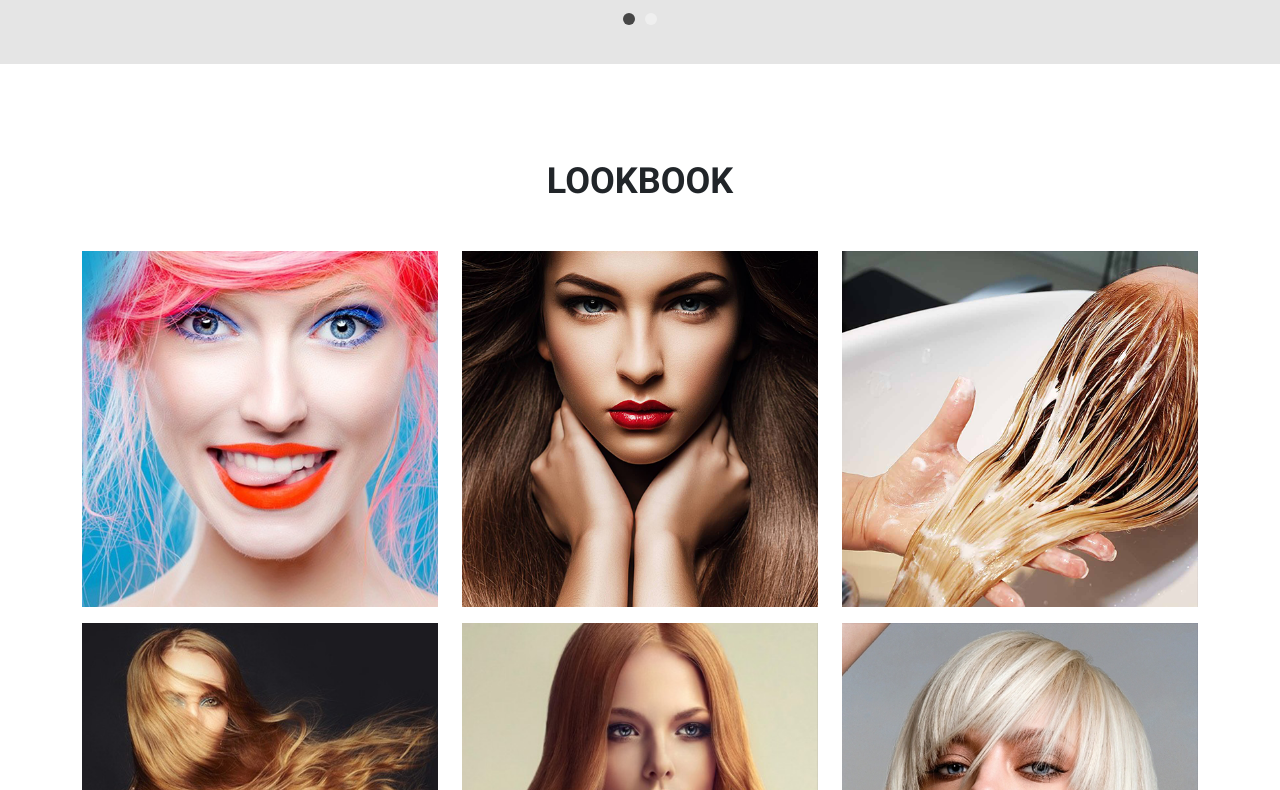
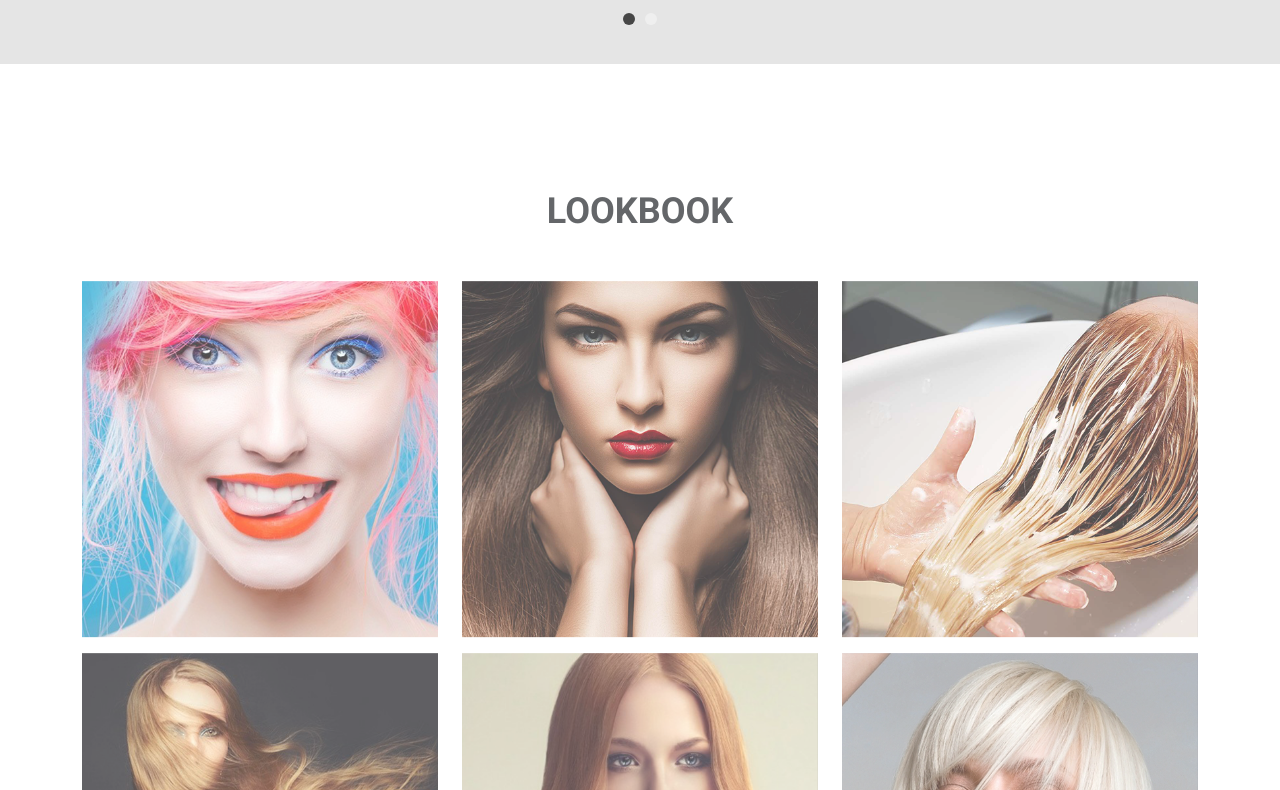
Before and after one commit to dream-diver/sensehair-web, a Next.js app: page / in a window 1280 px wide. Shown: the part 5410-6200 px from the top of the page. Built offline with nearby package versions, Linux system fonts and the light colour scheme.

Commit message:
Animation Delay Fixed

```diff
--- a/components/home/Lookbook.js
+++ b/components/home/Lookbook.js
@@ -4,7 +4,7 @@ const Lookbook = () => {
     <section id="lookbook">
       <div className="container">
         <div className="row">
-          <div className="col py-5 text-center" data-aos="fade-up" data-aos-duration="750" data-aos-delay="1500" data-aos-once="true">
+          <div className="col py-5 text-center" data-aos="fade-up" data-aos-duration="1750" data-aos-delay="2500" data-aos-once="true">
             <h1 className="h1-margin-bottom font-weight-700">LOOKBOOK</h1>
 
             <div className="row">
--- a/components/home/Review.js
+++ b/components/home/Review.js
@@ -24,13 +24,13 @@ const Review = () => {
 
   return (
     <section id="review" className="text-center py-5">
-      <h2 className="quotation" data-aos="fade-up" data-aos-duration="750" data-aos-delay="500" data-aos-once="true">
+      <h2 className="quotation" data-aos="fade-up" data-aos-duration="750" data-aos-delay="1500" data-aos-once="true">
         “WE ARE HAPPY,<br />
         IF YOU ARE HAPPY”
       </h2>
 
       <div className="bg-light w-100 pt-5 pb-4">
-        <h1 className="h1-margin-bottom font-weight-700" data-aos="fade-up" data-aos-duration="750" data-aos-delay="500" data-aos-once="true">REVIEWS</h1>
+        <h1 className="h1-margin-bottom font-weight-700" data-aos="fade-up" data-aos-duration="750" data-aos-delay="1500" data-aos-once="true">REVIEWS</h1>
         <div className="embla">
           <div className="embla__viewport" ref={ viewportRef }>
             <div className="embla__container">
```
